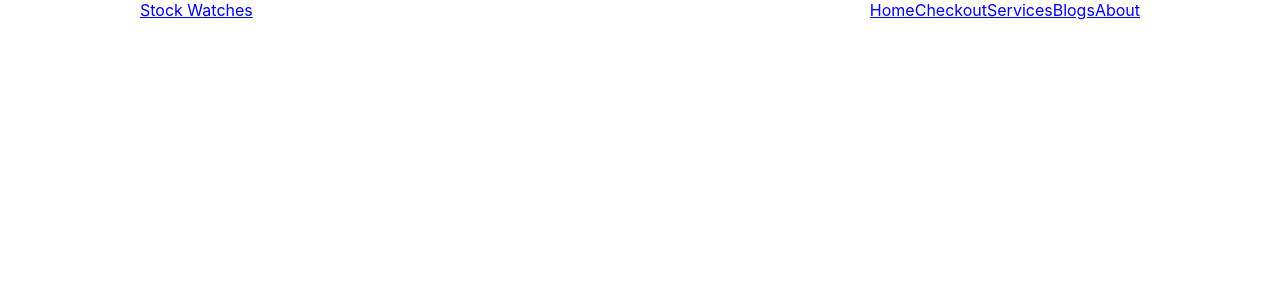
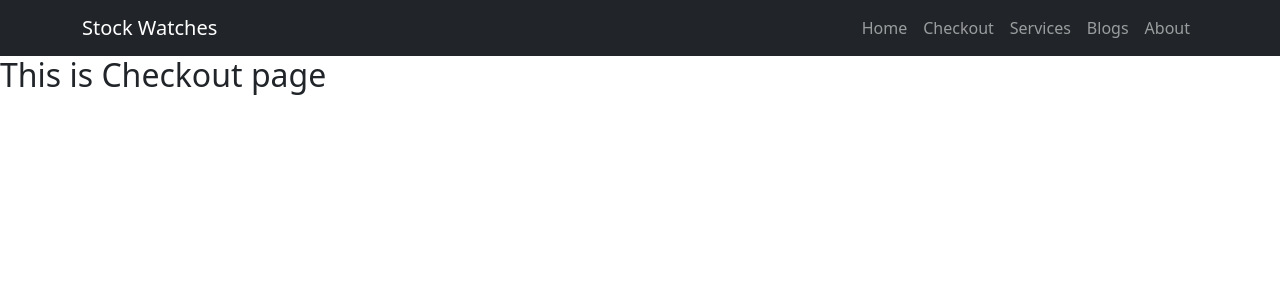
Before and after one commit to Pobarul-islam/warehouse-management-client, a React (Create React App) app: page / in a window 1280 px wide. Shown: the top 300 px of the page. Built offline with nearby package versions, Linux system fonts and the light colour scheme.

Commit message:
header added

```diff
--- a/src/App.js
+++ b/src/App.js
@@ -1,5 +1,6 @@
 
 import './App.css';
+import Checkout from './Components/Checkout/Checkout';
 import Header from './Components/Header/Header';
 
 
@@ -9,7 +10,8 @@
   return (
     <div className="App">
 
-    <Header></Header>
+      <Header></Header>
+      <Checkout></Checkout>
     </div>
   );
 }
--- /dev/null
+++ b/src/Components/Checkout/Checkout.js
@@ -0,0 +1,11 @@
+import React from 'react';
+
+const Checkout = () => {
+    return (
+        <div>
+            <h2>This is Checkout page</h2>
+        </div>
+    );
+};
+
+export default Checkout;
--- a/src/Components/Header/Header.css
+++ b/src/Components/Header/Header.css
@@ -1,8 +1,3 @@
-.header{
-    height: 60px;
-    display: flex;
-    justify-content: space-between;
-    padding-left: 140px;
-    padding-right: 140px;
-
+.header-text a{
+    color: white;
 }
--- a/src/Components/Header/Header.js
+++ b/src/Components/Header/Header.js
@@ -1,18 +1,29 @@
 import React from 'react';
+import { Container, Nav, Navbar, NavDropdown } from 'react-bootstrap';
 import './Header.css';
 
 const Header = () => {
     return (
-        <nav className='header'>
-            <a href="#" className="logo">Stock Watches</a>
-            <div className='navbar-item'>
-                <a href="/home">Home</a>
-                <a href="/checkout">Checkout</a>
-                <a href="/services">Services</a>
-                <a href="/blogs">Blogs</a>
-                <a href="/about">About</a>
-            </div>
-       </nav>
+        <div>
+            <Navbar collapseOnSelect expand="lg" bg="dark" variant="dark">
+                <Container>
+                    <Navbar.Brand href="#home">Stock Watches</Navbar.Brand>
+                    <Navbar.Toggle aria-controls="responsive-navbar-nav" />
+                    <Navbar.Collapse id="responsive-navbar-nav">
+                        <Nav className="me-auto">
+
+                        </Nav>
+                        <Nav className='header-text'>
+                            <Nav.Link href="/home">Home</Nav.Link>
+                            <Nav.Link href="/checkout">Checkout</Nav.Link>
+                            <Nav.Link href="/services">Services</Nav.Link>
+                            <Nav.Link href="/blogs">Blogs</Nav.Link>
+                            <Nav.Link href="/about">About</Nav.Link>
+                        </Nav>
+                    </Navbar.Collapse>
+                </Container>
+            </Navbar>
+        </div>
     );
 };
 
--- a/src/index.js
+++ b/src/index.js
@@ -4,6 +4,7 @@
 import App from './App';
 import reportWebVitals from './reportWebVitals';
 import { BrowserRouter } from 'react-router-dom';
+import 'bootstrap/dist/css/bootstrap.min.css';
 
 const root = ReactDOM.createRoot(document.getElementById('root'));
 root.render(
```
